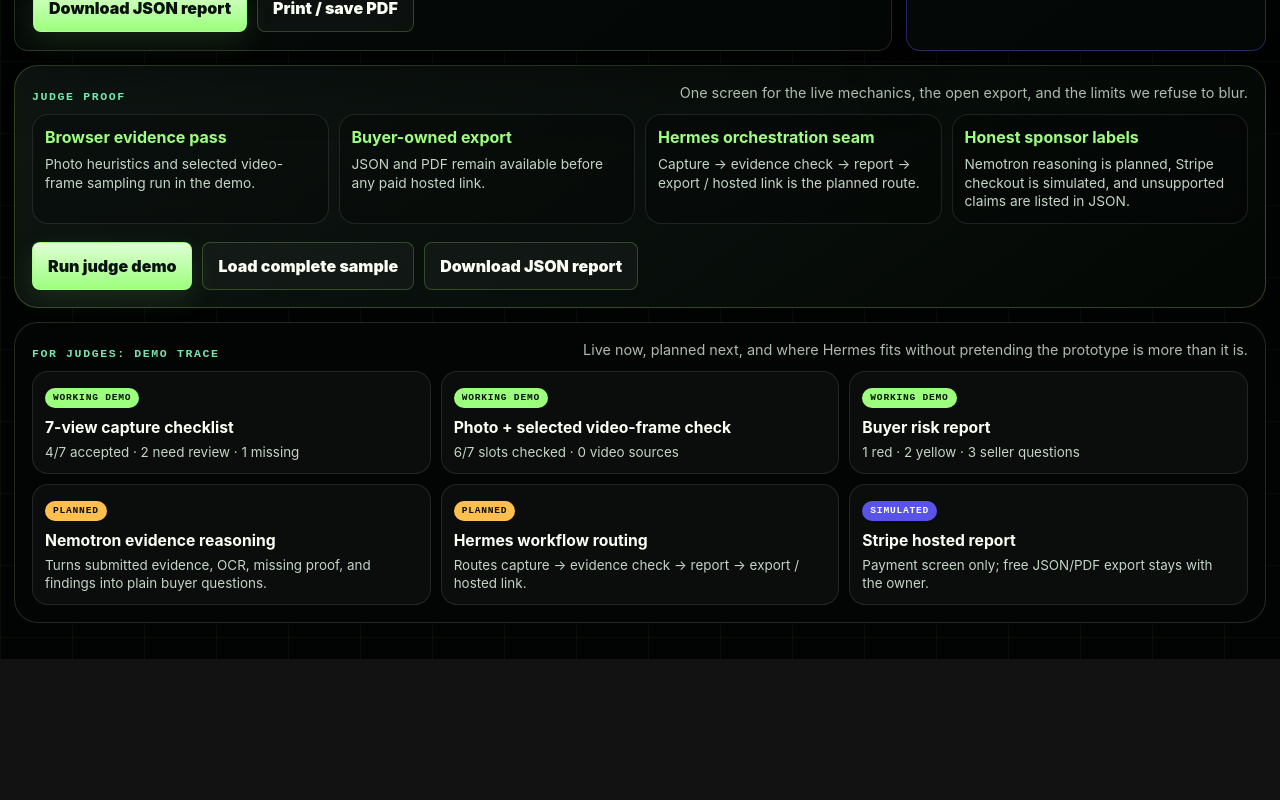
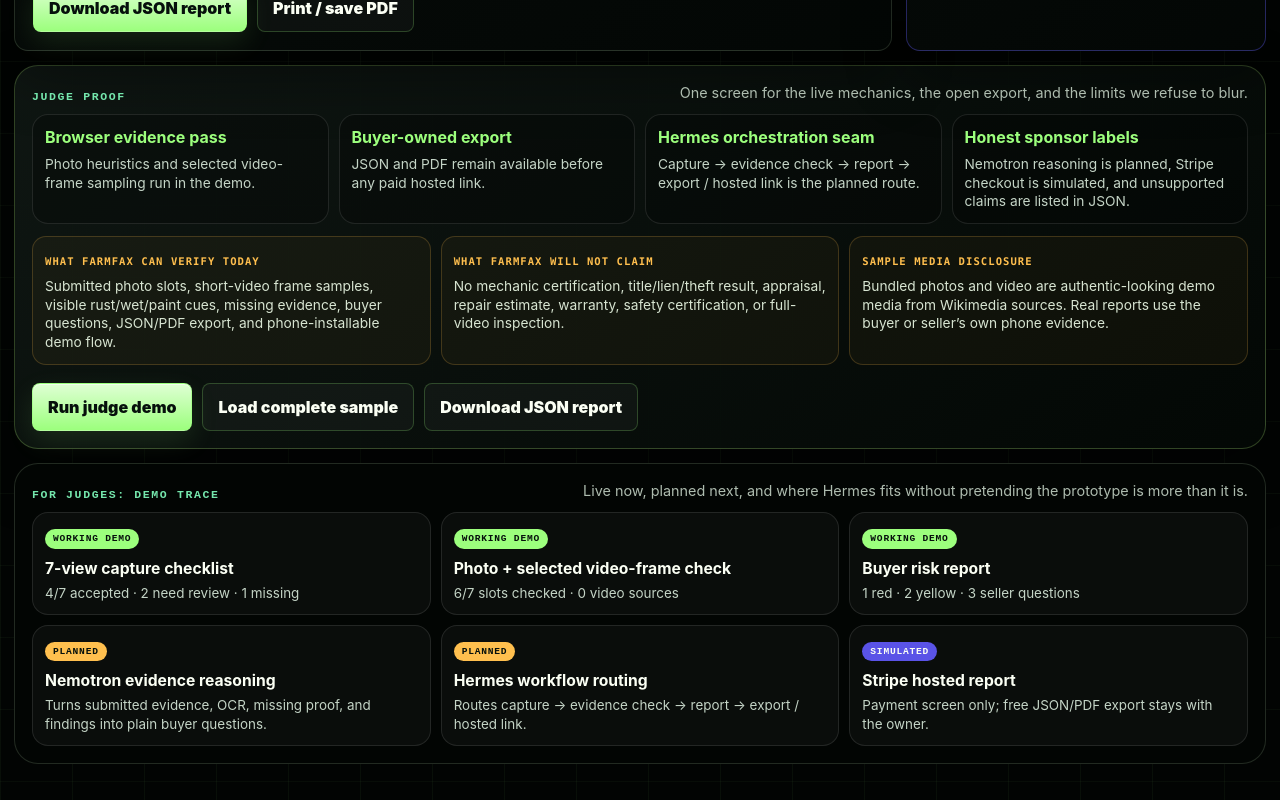
Before and after one commit to primetimeindy/farmfax, a React (Vite) app: page / in a window 1280 px wide. Shown: the part 4763-5563 px from the top of the page. Before the commit the page ends 5422 px from the top, so only its background shows below. Built offline with nearby package versions, Linux system fonts and the light colour scheme.

Commit message:
feat: add judge defense panel

```diff
--- a/scripts/verify-demo.mjs
+++ b/scripts/verify-demo.mjs
@@ -28,6 +28,10 @@
   'Download JSON report',
   'For judges: demo trace',
   'Judge proof',
+  'What FarmFax can verify today',
+  'What FarmFax will not claim',
+  'Sample media disclosure',
+  'data-qa="defense-panel"',
   'data-qa="qr-share-block"',
   'data-qa="phone-install-card"',
   'sample-photos/',
--- a/src/App.css
+++ b/src/App.css
@@ -236,6 +236,10 @@
 .judge-proof-grid article { border:1px solid rgba(255,255,255,.10); border-radius:16px; padding:12px; background:rgba(0,0,0,.24); }
 .judge-proof-grid b { color:var(--green); }
 .judge-proof-grid p { margin:8px 0 0; color:#c4d4c6; font-size:.86rem; line-height:1.35; }
+.defense-panel { display:grid; grid-template-columns:repeat(3,minmax(0,1fr)); gap:10px; margin-top:12px; }
+.defense-panel article { border:1px solid rgba(255,191,78,.20); border-radius:14px; padding:12px; background:rgba(255,191,78,.045); }
+.defense-panel span { color:var(--amber); font:1000 .66rem/1.15 ui-monospace, SFMono-Regular, Menlo, monospace; letter-spacing:.10em; text-transform:uppercase; }
+.defense-panel p { margin:8px 0 0; color:#d7e4d1; font-size:.86rem; line-height:1.36; }
 .source-trail { margin-top:14px; border:1px solid var(--line); border-radius:24px; padding:17px; background:#020503; color:var(--mint); }
 .trace-heading { display:flex; align-items:flex-end; justify-content:space-between; gap:14px; margin-bottom:12px; }
 .trace-heading span { color:var(--mint); font:1000 .72rem/1 ui-monospace, monospace; text-transform:uppercase; letter-spacing:.14em; }
@@ -298,7 +302,7 @@
   .sample-video-button { min-width:0; }
   .qr-share-block { grid-template-columns:1fr; }
   .qr-share-block img { justify-self:center; width:132px; height:132px; }
-  .capture-grid, .question-grid, .risk-strip, .risk-factor-grid, .scenario-switcher, .trace-grid, .judge-proof-grid, .proof-strip { grid-template-columns:1fr; }
+  .capture-grid, .question-grid, .risk-strip, .risk-factor-grid, .scenario-switcher, .trace-grid, .judge-proof-grid, .defense-panel, .proof-strip { grid-template-columns:1fr; }
   .sample-selector { padding:14px; }
   .capture-slot { grid-template-columns:1fr; padding:14px; min-height:unset; }
   .capture-slot label, .capture-preview, .capture-slot img, .phone-placeholder { min-height:150px; }
--- a/src/App.tsx
+++ b/src/App.tsx
@@ -1193,6 +1193,20 @@
           <article data-qa="judge-proof-item"><b>Hermes orchestration seam</b><p>Capture → evidence check → report → export / hosted link is the planned route.</p></article>
           <article data-qa="judge-proof-item"><b>Honest sponsor labels</b><p>Nemotron reasoning is planned, Stripe checkout is simulated, and unsupported claims are listed in JSON.</p></article>
         </div>
+        <div className="defense-panel" data-qa="defense-panel">
+          <article>
+            <span>What FarmFax can verify today</span>
+            <p>Submitted photo slots, short-video frame samples, visible rust/wet/paint cues, missing evidence, buyer questions, JSON/PDF export, and phone-installable demo flow.</p>
+          </article>
+          <article>
+            <span>What FarmFax will not claim</span>
+            <p>No mechanic certification, title/lien/theft result, appraisal, repair estimate, warranty, safety certification, or full-video inspection.</p>
+          </article>
+          <article>
+            <span>Sample media disclosure</span>
+            <p>Bundled photos and video are authentic-looking demo media from Wikimedia sources. Real reports use the buyer or seller’s own phone evidence.</p>
+          </article>
+        </div>
         <div className="hero-actions">
           <button type="button" onClick={() => void runJudgeDemo()}>Run judge demo</button>
           <button className="ghost" type="button" onClick={() => void runCompleteSampleInspection()}>Load complete sample</button>
```
